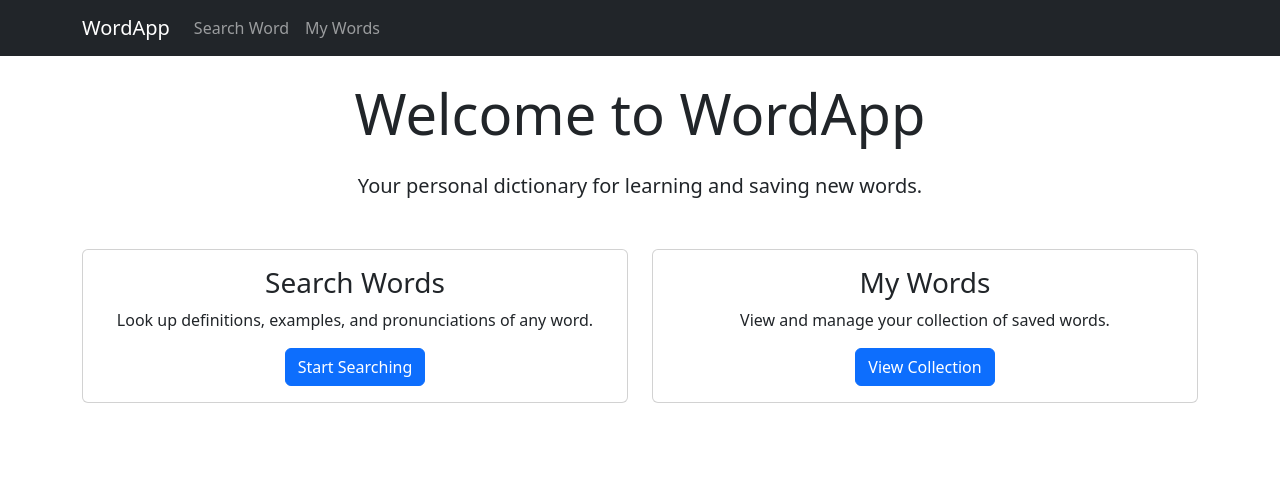
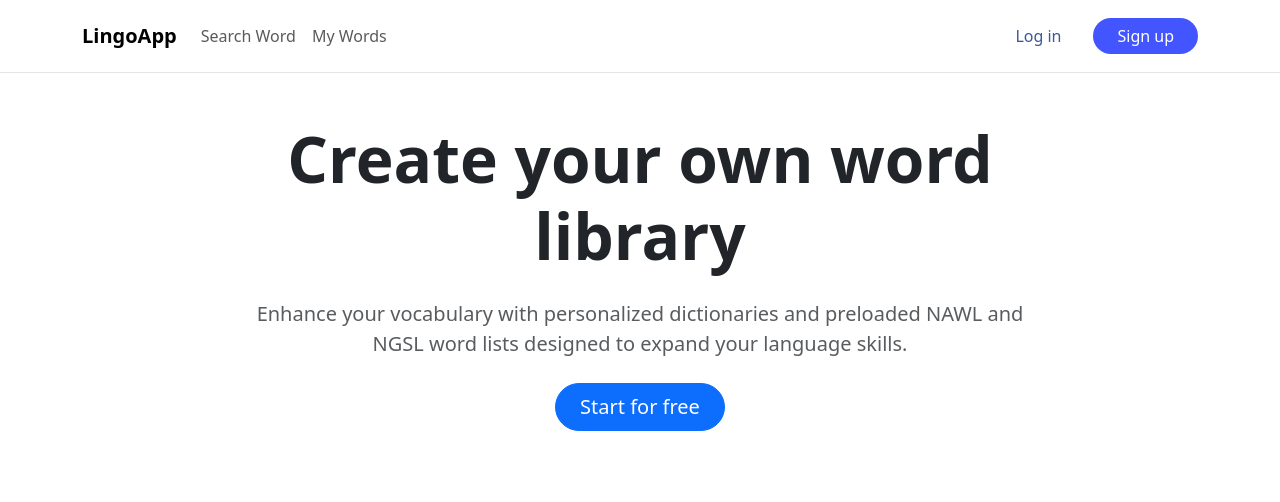
Before and after one commit to devcusn/lingo-app, a Django app: page / in a window 1280 px wide. Shown: the top 502 px of the page. Run offline with Django 5.2, Linux system fonts and the light colour scheme.

Commit message:
feat: login and register page add

```diff
--- a/dictapp/templates/base.html
+++ b/dictapp/templates/base.html
@@ -8,11 +8,37 @@
       href="https://cdn.jsdelivr.net/npm/bootstrap@5.3.2/dist/css/bootstrap.min.css"
       rel="stylesheet"
     />
+    <style>
+      .navbar {
+        border-bottom: 1px solid #e5e5e5;
+      }
+      .btn-login {
+        color: #3b5998;
+        background: transparent;
+        border: none;
+        font-weight: 500;
+      }
+      .btn-login:hover {
+        color: #2d4373;
+        background: rgba(59, 89, 152, 0.1);
+      }
+      .btn-signup {
+        background: #4255ff;
+        color: white;
+        border: none;
+        font-weight: 500;
+      }
+      .btn-signup:hover {
+        background: #2b3edb;
+        color: white;
+      }
+    </style>
+    {% block extra_head %}{% endblock %}
   </head>
   <body>
-    <nav class="navbar navbar-expand-lg navbar-dark bg-dark">
+    <nav class="navbar navbar-expand-lg navbar-light bg-white py-3">
       <div class="container">
-        <a class="navbar-brand" href="{% url 'index' %}">WordApp</a>
+        <a class="navbar-brand fw-bold" href="{% url 'index' %}">LingoApp</a>
         <button
           class="navbar-toggler"
           type="button"
@@ -22,7 +48,7 @@
           <span class="navbar-toggler-icon"></span>
         </button>
         <div class="collapse navbar-collapse" id="navbarNav">
-          <ul class="navbar-nav">
+          <ul class="navbar-nav me-auto">
             <li class="nav-item">
               <a class="nav-link" href="{% url 'search_word' %}">Search Word</a>
             </li>
@@ -30,11 +56,23 @@
               <a class="nav-link" href="{% url 'my_words' %}">My Words</a>
             </li>
           </ul>
+          <div class="d-flex gap-2">
+            {% if user.is_authenticated %}
+              <span class="navbar-text me-3">Welcome, {{ user.username }}</span>
+              <form action="{% url 'logout' %}" method="POST" class="d-inline">
+                {% csrf_token %}
+                <button type="submit" class="btn btn-login px-4">Log out</button>
+              </form>
+            {% else %}
+              <a href="{% url 'login' %}" class="btn btn-login px-4">Log in</a>
+              <a href="{% url 'register' %}" class="btn btn-signup px-4 rounded-pill">Sign up</a>
+            {% endif %}
+          </div>
         </div>
       </div>
     </nav>
 
-    <div class="container mt-4">{% block content %} {% endblock %}</div>
+    {% block content %} {% endblock %}
 
     <script src="https://cdn.jsdelivr.net/npm/bootstrap@5.3.2/dist/js/bootstrap.bundle.min.js"></script>
   </body>
--- a/dictapp/templates/index.html
+++ b/dictapp/templates/index.html
@@ -1,34 +1,38 @@
-{% extends 'base.html' %} {% block title %}Welcome - WordApp{% endblock %}
+{% extends 'base.html' %}
+{% block title %}Welcome - LingoApp{% endblock %}
+
 {% block content %}
-<div class="text-center">
-  <h1 class="display-4 mb-4">Welcome to WordApp</h1>
-  <p class="lead">
-    Your personal dictionary for learning and saving new words.
-  </p>
+<!-- Hero Section -->
+<div class="container-fluid px-4 py-5 text-center">
+    <div class="row justify-content-center">
+        <div class="col-lg-8">
+            <h1 class="display-3 fw-bold mb-4">Create your own word library</h1>
+            <p class="lead mb-4 text-muted">
+              Enhance your vocabulary with personalized dictionaries and preloaded NAWL and NGSL word lists designed to expand your language skills.
+            </p>
+            <div class="d-grid gap-3 d-sm-flex justify-content-sm-center mb-4">
+                <a href="{% url 'search_word' %}" class="btn btn-primary btn-lg px-4 rounded-pill">Start for free</a>
+            </div>
+        </div>
+    </div>
+</div>
 
-  <div class="row mt-5">
-    <div class="col-md-6">
-      <div class="card mb-4">
-        <div class="card-body">
-          <h3>Search Words</h3>
-          <p>Look up definitions, examples, and pronunciations of any word.</p>
-          <a href="{% url 'search_word' %}" class="btn btn-primary"
-            >Start Searching</a
-          >
-        </div>
-      </div>
-    </div>
-    <div class="col-md-6">
-      <div class="card">
-        <div class="card-body">
-          <h3>My Words</h3>
-          <p>View and manage your collection of saved words.</p>
-          <a href="{% url 'my_words' %}" class="btn btn-primary"
-            >View Collection</a
-          >
-        </div>
-      </div>
-    </div>
-  </div>
-</div>
 {% endblock %}
+
+{% block extra_head %}
+<style>
+    .card {
+        transition: transform 0.2s;
+    }
+    .card:hover {
+        transform: translateY(-5px);
+    }
+    .feature-demo {
+        min-height: 150px;
+        display: flex;
+        align-items: center;
+        justify-content: center;
+    }
+</style>
+<link rel="stylesheet" href="https://cdn.jsdelivr.net/npm/bootstrap-icons@1.11.3/font/bootstrap-icons.min.css">
+{% endblock %}
--- a/dictapp/urls.py
+++ b/dictapp/urls.py
@@ -4,6 +4,9 @@ from . import views
 
 urlpatterns = [
     path("", views.index, name="index"),
+    path("login/", views.login_view, name="login"),
+    path("register/", views.register_view, name="register"),
+    path("logout/", views.logout_view, name="logout"),
     path("search/", views.search_word, name="search_word"),
     path("my-words/", views.my_words, name="my_words"),
     path("save-word/", views.save_word, name="save_word"),
--- a/dictapp/views.py
+++ b/dictapp/views.py
@@ -1,12 +1,59 @@
 from django.shortcuts import render, redirect, get_object_or_404
 from django.core.paginator import Paginator
 from django.http import JsonResponse
+from django.contrib.auth import login, authenticate, logout
+from django.contrib.auth.models import User
+from django.contrib.auth.decorators import login_required
 import requests
 from .models import Word
 
 
 def index(request):
     return render(request, 'index.html')
+
+
+def login_view(request):
+    if request.method == 'POST':
+        username = request.POST.get('username')
+        password = request.POST.get('password')
+        user = authenticate(request, username=username, password=password)
+
+        if user is not None:
+            login(request, user)
+            return redirect('index')
+        else:
+            return render(request, 'login.html', {'error': 'Invalid username or password'})
+
+    return render(request, 'login.html')
+
+
+def register_view(request):
+    if request.method == 'POST':
+        username = request.POST.get('username')
+        email = request.POST.get('email')
+        password1 = request.POST.get('password1')
+        password2 = request.POST.get('password2')
+
+        if password1 != password2:
+            return render(request, 'register.html', {'error': 'Passwords do not match'})
+
+        if User.objects.filter(username=username).exists():
+            return render(request, 'register.html', {'error': 'Username already exists'})
+
+        if User.objects.filter(email=email).exists():
+            return render(request, 'register.html', {'error': 'Email already exists'})
+
+        user = User.objects.create_user(
+            username=username, email=email, password=password1)
+        login(request, user)
+        return redirect('index')
+
+    return render(request, 'register.html')
+
+
+def logout_view(request):
+    logout(request)
+    return redirect('index')
 
 
 def search_word(request):
```
Also changed, not shown: dictapp/templates/login.html (added, +40 -0 lines), dictapp/templates/register.html (added, +48 -0 lines), README.md, db.sqlite3, dictapp/migrations/0001_initial.py (added).
